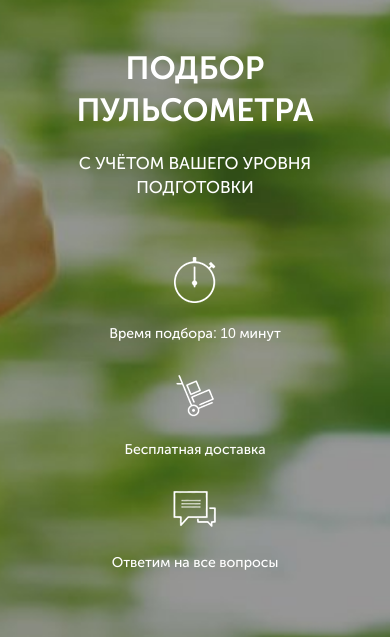
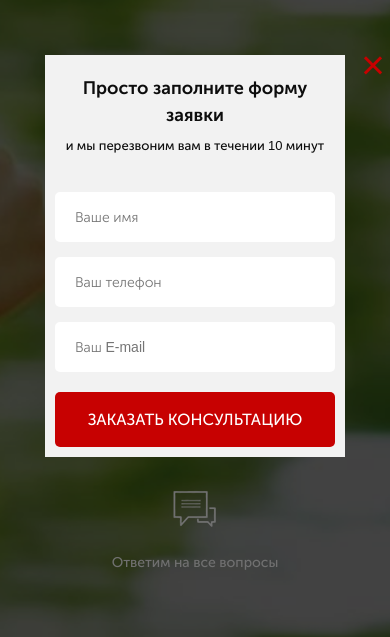
Before and after one commit to DikiyCy/RunSmart, a website: page src/index.html in a window 390 px wide. Both pictures are taken after a click on the button "ЗАКАЗАТЬ ЗВОНОК". Shown: the part 166-803 px from the top of the page. Drawn offline with nearby package versions, Linux system fonts and the light colour scheme.

Commit message:
доделал скрипты и адаптивности

```diff
--- a/src/index.html
+++ b/src/index.html
@@ -25,7 +25,7 @@
           </div>
           <div class="header__contacts">
             <a href="tel:+74999228974" class="header__phone">+7 (499) 922-89-74</a>
-            <button class="button">заказать звонок</button>
+            <button data-modal="consultation" class="button">заказать звонок</button>
           </div>
         </header>
         <div class="promo__wrapper">
@@ -48,7 +48,7 @@
             </div>
           </div>
 
-          <button class="button button_main">заказать консультацию</button>
+          <button data-modal="consultation" class="button button_main">заказать консультацию</button>
           <div class="promo__link">
             или <br class="differ__xs">
             <a href="#">ПЕРЕЙТИ В КАТАЛОГ</a>
@@ -163,7 +163,7 @@
             <div class="catalog-item__wrapper">
               <div class="catalog-item__content catalog-item__content_active">
                 <img src="img/s5_item/pulsometer.jpg" alt="puslometr" class="catalog-item__img">
-                <div class="catalog-item__subtitle">Пульсометр Polar FT1</div>
+                <div class="catalog-item__subtitle">Пульсометр Suunto M2</div>
                 <div class="catalog-item__descr">Для первых шагов в тренировках, основанных на сердечном ритме</div>
                 <a href="" class="catalog-item__link">ПОДРОБНЕЕ</a>
               </div>
@@ -215,7 +215,7 @@
             <div class="catalog-item__wrapper">
               <div class="catalog-item__content catalog-item__content_active">
                 <img src="img/s5_item/pulsometer.jpg" alt="puslometr" class="catalog-item__img">
-                <div class="catalog-item__subtitle">Пульсометр Polar FT1</div>
+                <div class="catalog-item__subtitle">Пульсометр Suunto M2</div>
                 <div class="catalog-item__descr">Для первых шагов в тренировках, основанных на сердечном ритме</div>
                 <a href="" class="catalog-item__link">ПОДРОБНЕЕ</a>
               </div>
@@ -290,7 +290,7 @@
           </div>
         </div>
 
-        <div class="catalog__content">.
+        <div class="catalog__content">
           <div class="catalog-item">
             <div class="catalog-item__wrapper">
               <div class="catalog-item__content catalog-item__content_active">
@@ -437,6 +437,40 @@
       </div>
     </footer>
 
+    <div class="overlay">
+      <div class="modal" id="consultation">
+        <div class="modal__close">&times;</div>
+        <div class="modal__subtitle">Просто заполните форму заявки</div>
+        <div class="modal__descr">и мы перезвоним вам в течении 10 минут</div>
+        <form class="feed-form feed-form_mt25" action="#">
+          <input name="name" required placeholder="Ваше имя" type="text">
+          <input name="phone" required placeholder="Ваш телефон" type="number">
+          <input name="email" required placeholder="Ваш E-mail" type="email">
+
+          <button class="button button_submit">заказать кОНСУЛЬТАЦИЮ</button>
+        </form>
+      </div>
+
+      <div class="modal" id="order">
+        <div class="modal__close">&times;</div>
+        <div class="modal__subtitle">Ваш заказ:</div>
+        <div class="modal__descr">Пульсометр Polar FT1</div>
+        <form class="feed-form feed-form_mt25" action="#">
+          <input name="name" required placeholder="Ваше имя" type="text">
+          <input name="phone" required placeholder="Ваш телефон" type="number">
+          <input name="email" required placeholder="Ваш E-mail" type="email">
+
+          <button class="button button_submit">Купить</button>
+        </form>
+      </div>
+
+      <div class="modal modal_mini" id="thanks">
+        <div class="modal__close">&times;</div>
+        <div class="modal__subtitle">Спасибо за вашу заявку!</div>
+        <div class="modal__descr">Наш менеджер свяжется с вами в ближайшее  время!</div>
+      </div>
+    </div>
+
 
         <!-- script для jq  -->
     <script type="text/javascript" src="https://code.jquery.com/jquery-1.11.0.min.js"></script>
--- a/src/js/script.js
+++ b/src/js/script.js
@@ -37,4 +37,19 @@ $(document).ready(function(){
     toggleSlide ('.catalog-item__link');
     toggleSlide ('.catalog-item__back');
 
+    // Mdoal
+    $('[data-modal=consultation]').on('click', function() {
+        $('.overlay, #consultation').fadeIn('fast');
+    });
+    $('.modal__close').on('click', function() {
+        $('.overlay, #consultation, #order, #thanks').fadeOut('fast');
+    });
+
+    $('.button_mini').each(function(i) {
+        $(this).on('click', function() {
+            $('#order .modal__descr').text($('.catalog-item__subtitle').eq(i).text());
+            $('.overlay, #order').fadeIn('fast');
+        });
+    });
+
 });
--- a/src/sass/base/_media.scss
+++ b/src/sass/base/_media.scss
@@ -235,4 +235,12 @@
             margin: 0 auto;
         }
     }
+    .modal {
+        width: 300px;
+        padding: 20px 10px 10px 10px;
+        input, .button_submit {
+            width: calc(100% - 20px);
+        }
+    }
+
 }
--- a/src/sass/blocks/_forms.scss
+++ b/src/sass/blocks/_forms.scss
@@ -17,4 +17,8 @@
             margin-bottom: 20px;
         }
     }
+    &_mt25 {
+        margin-top: 25px;
+    }
+
 }
--- /dev/null
+++ b/src/sass/blocks/_modal.scss
@@ -0,0 +1,47 @@
+.overlay {
+    display: none;
+    position: fixed;
+    top: 0;
+    width: 100%;
+    height: 100%;
+    background-color: rgba(0, 0, 0, 0.56);
+}
+.modal {
+    position: absolute;
+    top: 50%;
+    left: 50%;
+    transform: translate(-50%, -50%);
+    width: 380px;
+    min-height: 400px;
+    background-color: #f2f2f2;
+    padding: 38px 40px 40px 40px;
+    &__close {
+        position: absolute;
+        top: 0;
+        right: -40px;
+        font-size: 41px;
+        line-height: 21px;
+        color: $main-color;
+        cursor: pointer;
+    }
+    &__subtitle {
+        font-size: 18px;
+        font-weight: 700;
+        color: #0d0d0d;
+        text-align: center;
+        margin-bottom: 10px;
+    }
+    &__descr {
+        font-size: 13px;
+        font-weight: 500;
+        color: #0d0d0d;
+        text-align: center;
+        line-height: 13px;
+    }
+    &_mini {
+        min-height: 140px;
+    }
+}
+#consultation, #order, #thanks {
+    display: none;
+}
--- a/src/sass/style.scss
+++ b/src/sass/style.scss
@@ -18,6 +18,7 @@
 @import 'blocks/catalog';
 @import 'blocks/reviews';
 @import 'blocks/footer';
+@import 'blocks/modal';
 
 
 @import 'base/media';
```
Also changed, not shown: src/css/style.min.css.
